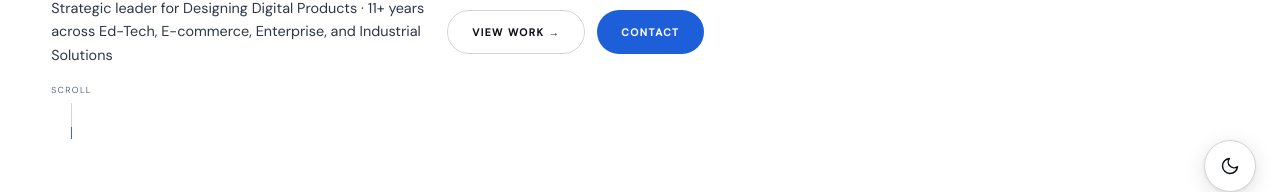
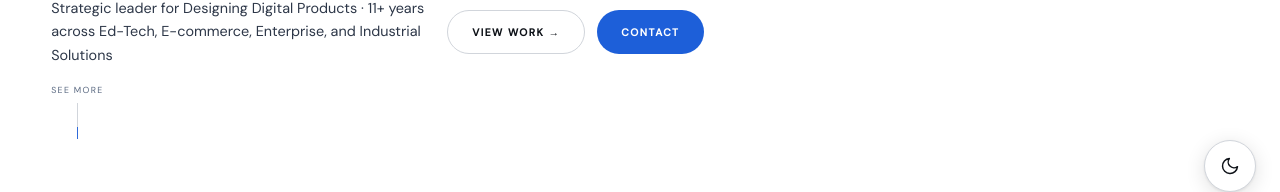
Before and after one commit to tangiblethinking/testPortfo, a React (Vite) app: page / in a window 1280 px wide. Shown: the part 584-776 px from the top of the page. Built offline with nearby package versions, Linux system fonts and the light colour scheme.

Commit message:
Change 'Scroll' text to 'See More'

```diff
--- a/src/pages/Home.jsx
+++ b/src/pages/Home.jsx
@@ -138,7 +138,7 @@ export default function Home({ setPage }) {
                 color: INK_TERT,
               }}
             >
-              Scroll
+              See More
             </span>
             <div
               style={{
```
